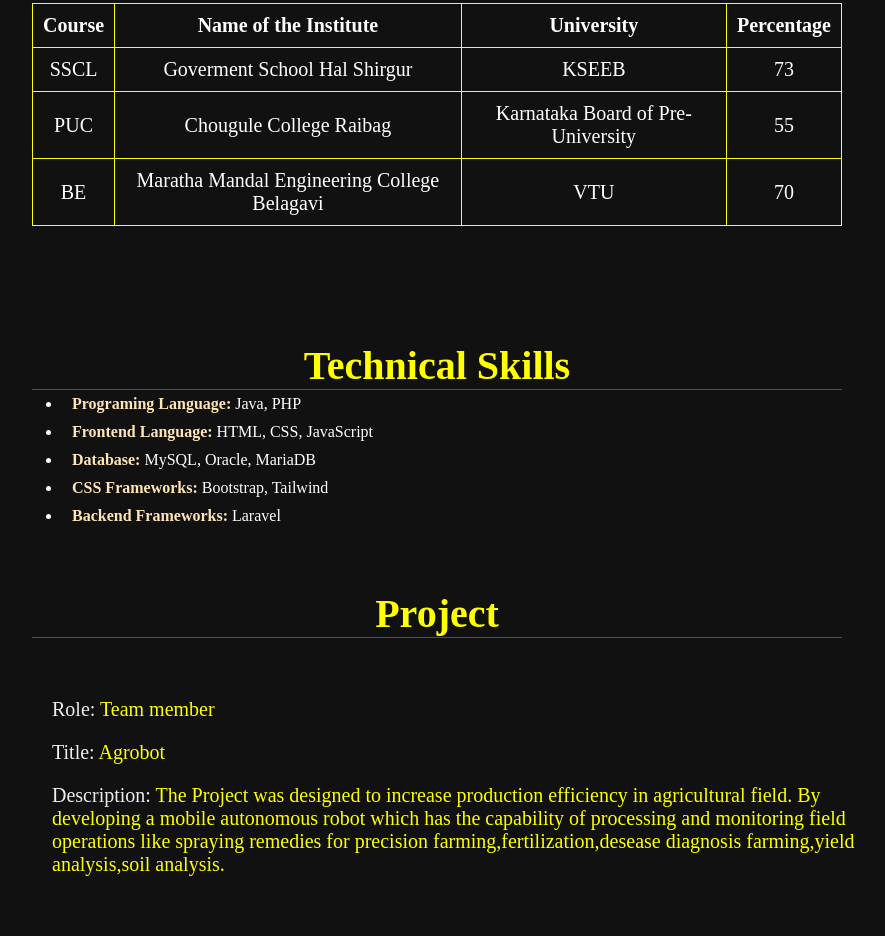
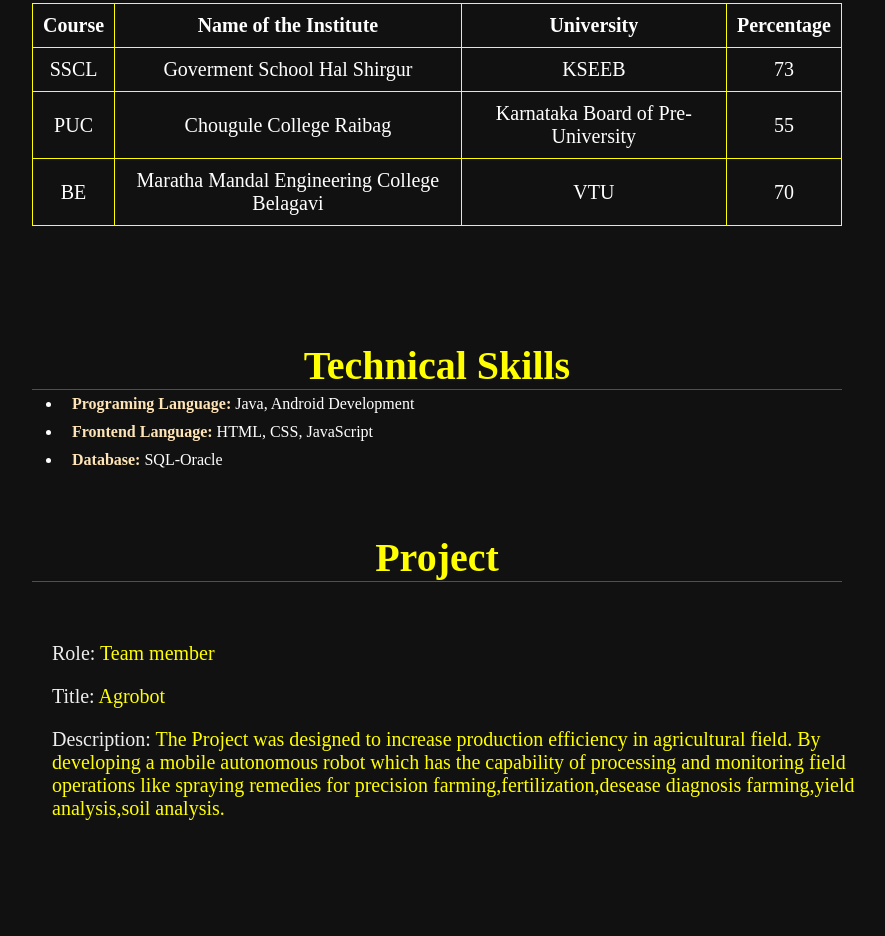
Before and after one commit to salimpatait143/salimpatait, a plain HTML site: page index.html in a window 1280 px wide. Shown: the part 561-1497 px from the top of the page, without its empty margins (378-1263 px from the left). After the commit the page ends 1441 px from the top, so only its background shows below. Drawn offline with Linux system fonts and the light colour scheme.

Commit message:
Update index.html

```diff
--- a/index.html
+++ b/index.html
@@ -71,11 +71,9 @@
             <h1 class="head"><span>Technical Skills</span></h1>
             <div>
                 <ul id="lis">
-                    <li><b>Programing Language: </b>Java, PHP</li>
+                    <li><b>Programing Language: </b>Java, Android Development</li>
                     <li><b>Frontend Language: </b>HTML, CSS, JavaScript</li>
-                    <li><b>Database: </b>MySQL, Oracle, MariaDB</li>
-                    <li><b>CSS Frameworks: </b>Bootstrap, Tailwind</li>
-                    <li><b>Backend Frameworks: </b>Laravel</li>
+                    <li><b>Database: </b>SQL-Oracle</li>
 
                 </ul>
             </div>
```
